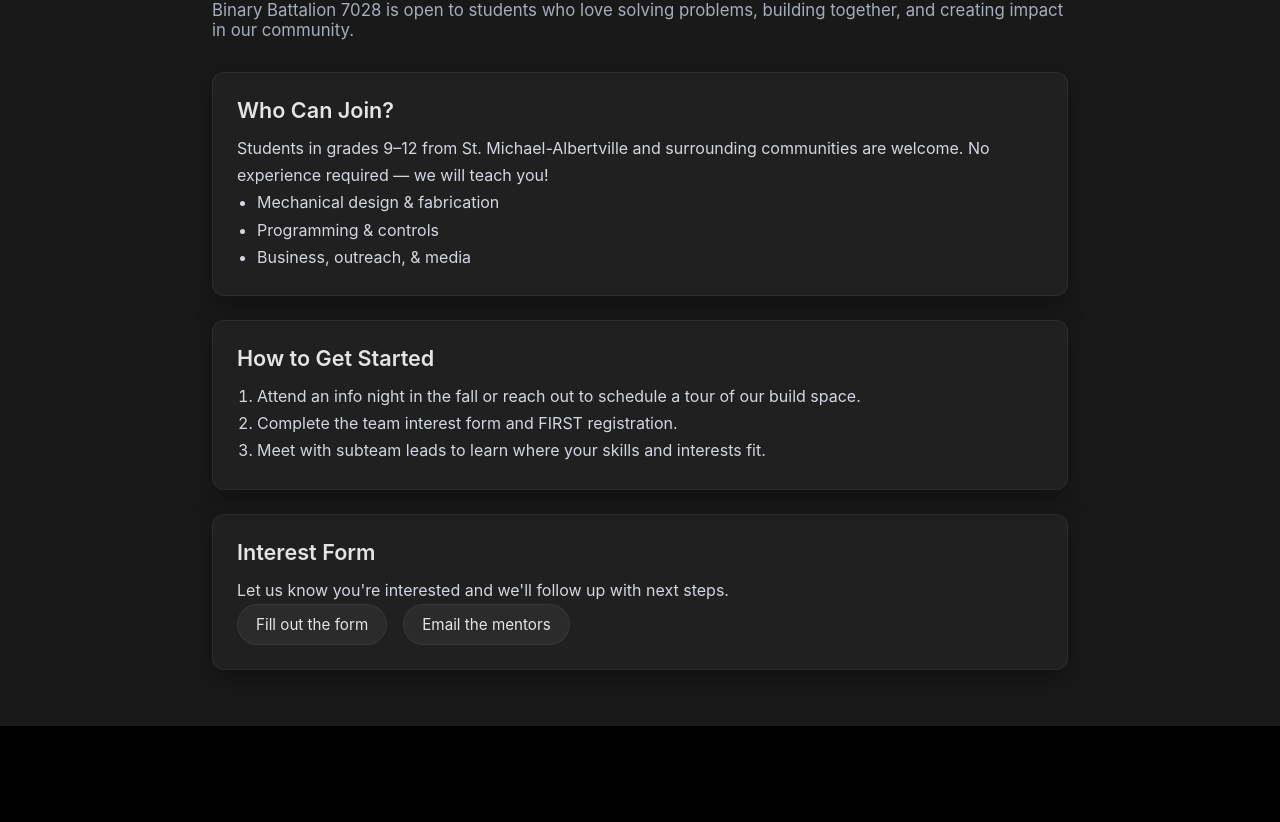
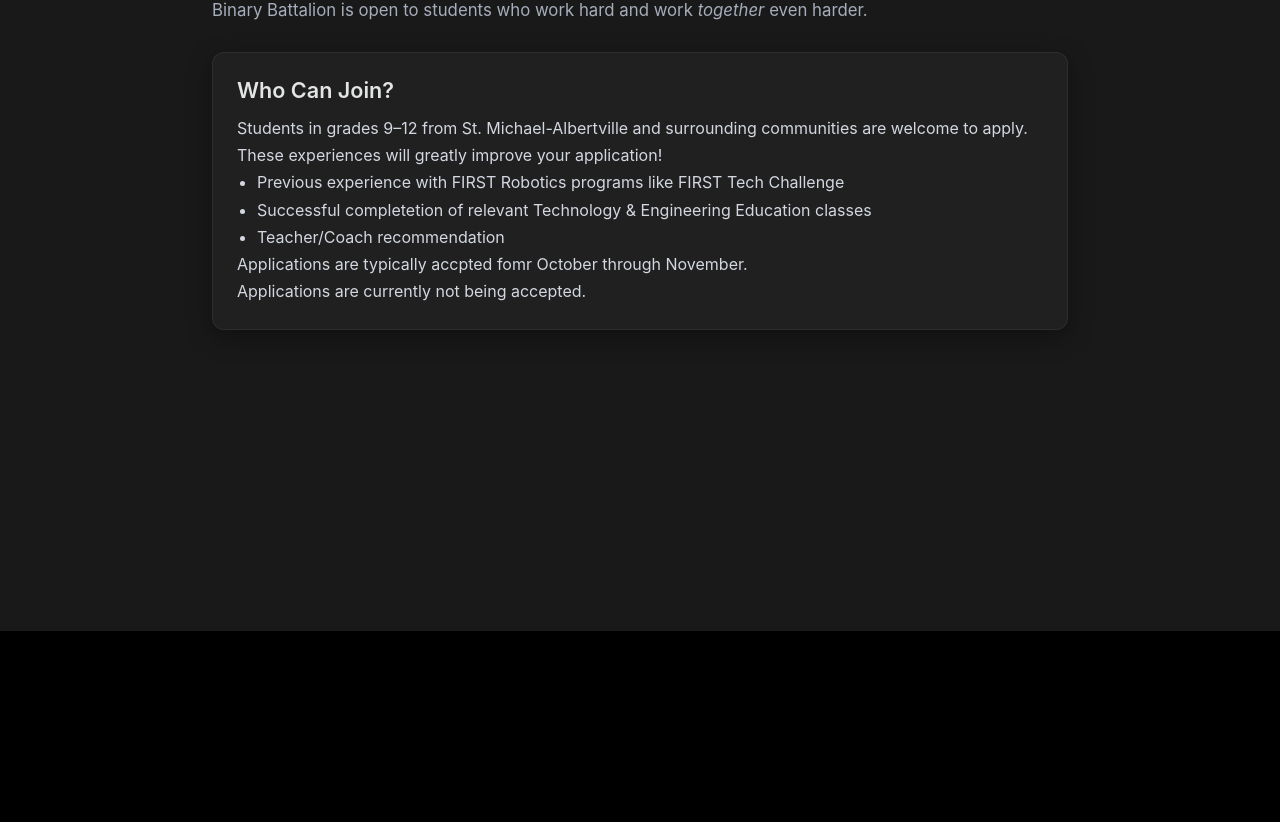
Before and after one commit to zosowski/zosowski.github.io, a plain HTML site: page join/index.html in a window 1280 px wide. Shown: the part 169-991 px from the top of the page. After the commit the page ends 800 px from the top, so only its background shows below. Drawn offline with Linux system fonts and the light colour scheme.

Commit message:
updated-join-page

```diff
--- a/join/index.html
+++ b/join/index.html
@@ -18,36 +18,21 @@
   </nav>
 
   <main class="notion-container">
-    <h1 class="notion-page-title">Join the Team</h1>
-    <p class="notion-page-subtitle">Binary Battalion 7028 is open to students who love solving problems, building together, and creating impact in our community.</p>
+    <h1 class="notion-page-title">Join 7028</h1>
+    <p class="notion-page-subtitle">Binary Battalion is open to students who work hard and work <i>together</i> even harder.</p>
 
     <section class="notion-card">
       <h2>Who Can Join?</h2>
-      <p>Students in grades 9&ndash;12 from St. Michael-Albertville and surrounding communities are welcome. No experience required &mdash; we will teach you!</p>
+      <p>Students in grades 9&ndash;12 from St. Michael-Albertville and surrounding communities are welcome to apply. These experiences will greatly improve your application!</p>
       <ul>
-        <li>Mechanical design &amp; fabrication</li>
-        <li>Programming &amp; controls</li>
-        <li>Business, outreach, &amp; media</li>
+        <li>Previous experience with FIRST Robotics programs like FIRST Tech Challenge</li>
+        <li>Successful completetion of relevant Technology & Engineering Education classes</li>
+        <li>Teacher/Coach recommendation</li>
       </ul>
+      <p>Applications are typically accpted fomr October through November.</p>
+      <p>Applications are currently not being accepted.</p>
     </section>
 
-    <section class="notion-card">
-      <h2>How to Get Started</h2>
-      <ol>
-        <li>Attend an info night in the fall or reach out to schedule a tour of our build space.</li>
-        <li>Complete the team interest form and FIRST registration.</li>
-        <li>Meet with subteam leads to learn where your skills and interests fit.</li>
-      </ol>
-    </section>
-
-    <section class="notion-card">
-      <h2>Interest Form</h2>
-      <p>Let us know you&apos;re interested and we&apos;ll follow up with next steps.</p>
-      <div class="notion-links">
-        <a class="notion-pill" href="https://forms.gle/example-interest" target="_blank" rel="noopener noreferrer">Fill out the form</a>
-        <a class="notion-pill" href="mailto:binarybattalion7028@gmail.com">Email the mentors</a>
-      </div>
-    </section>
   </main>
 </body>
 </html>
```
